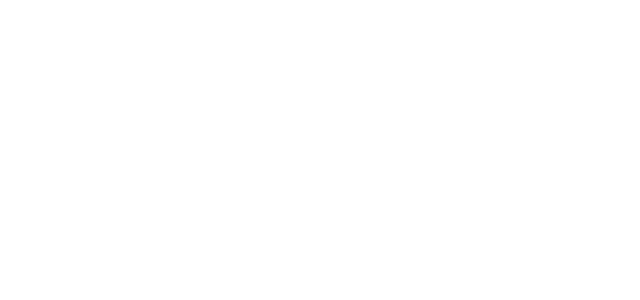
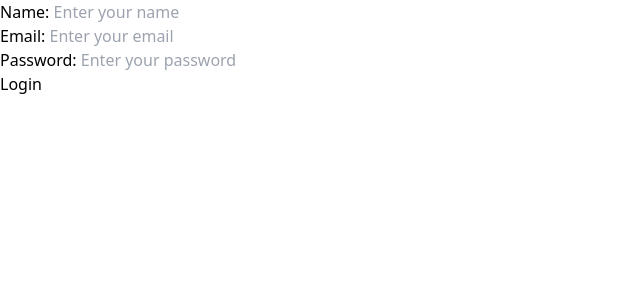
Before and after one commit to naveenterance/svelte-pokemonapi, a SvelteKit app: page /auth/signup in a window 1280 px wide. Shown: the top 300 px of the page, without its empty margins (0-640 px from the left). Built offline with nearby package versions, Linux system fonts and the light colour scheme.

Commit message:
added sign up

```diff
--- a/src/routes/auth/signup/+page.server.ts
+++ b/src/routes/auth/signup/+page.server.ts
@@ -1,5 +1,36 @@
-import type { PageServerLoad } from './$types';
+import { fail } from '@sveltejs/kit';
 
-export const load = (async () => {
-	return {};
-}) satisfies PageServerLoad;
+export const actions = {
+	signup: async ({ request }) => {
+		const formData = await request.formData();
+		const name = formData.get('name');
+		const email = formData.get('email');
+		const password = formData.get('password');
+
+		try {
+			const response = await fetch('https://chat-node-naveenterances-projects.vercel.app/users', {
+				method: 'POST',
+				headers: {
+					'Content-Type': 'application/json',
+					'Access-Control-Allow-Credentials': 'true',
+					'Access-Control-Allow-Origin': '*',
+					'Access-Control-Allow-Methods': 'GET,OPTIONS,PATCH,DELETE,POST,PUT',
+					'Access-Control-Allow-Headers':
+						'X-CSRF-Token, X-Requested-With, Accept, Accept-Version, Content-Length, Content-MD5, Content-Type, Date, X-Api-Version'
+				},
+				body: JSON.stringify({ name, email, password })
+			});
+
+			const data = await response.json();
+
+			if (response.ok) {
+				return { success: true, message: 'User registered successfully!' };
+			} else {
+				return fail(400, { error: data.error || 'Signup failed' });
+			}
+		} catch (error) {
+			console.error('Failed to signup:', error);
+			return fail(500, { error: 'Internal server error' });
+		}
+	}
+};
--- a/src/routes/auth/signup/+page.svelte
+++ b/src/routes/auth/signup/+page.svelte
@@ -1,5 +1,37 @@
-<script lang="ts">
-	import type { PageData } from './$types';
+<script>
+	const { form } = $props();
+	$inspect(form);
+</script>
 
-	let { data }: { data: PageData } = $props();
-</script>
+<div>
+	<form method="POST" action="?/signup">
+		<div>
+			<label for="name">Name:</label>
+			<input type="text" id="name" name="name" placeholder="Enter your name" required />
+		</div>
+
+		<div>
+			<label for="email">Email:</label>
+			<input type="email" id="email" name="email" placeholder="Enter your email" required />
+		</div>
+
+		<div>
+			<label for="password">Password:</label>
+			<input
+				type="password"
+				id="password"
+				name="password"
+				placeholder="Enter your password"
+				required
+			/>
+		</div>
+
+		<div>
+			<button type="submit">Login</button>
+		</div>
+
+		{#if form?.error}
+			<p style="color: red;">{form.error}</p>
+		{/if}
+	</form>
+</div>
```
